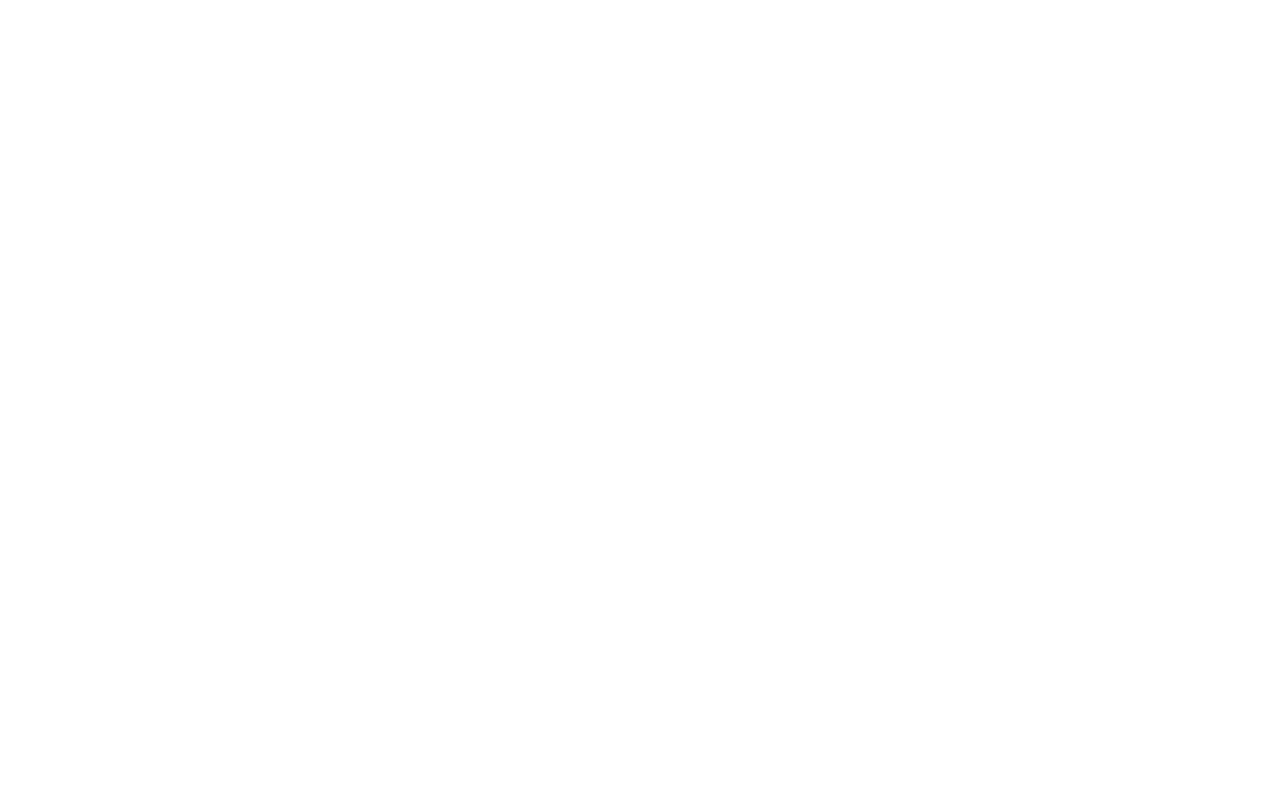
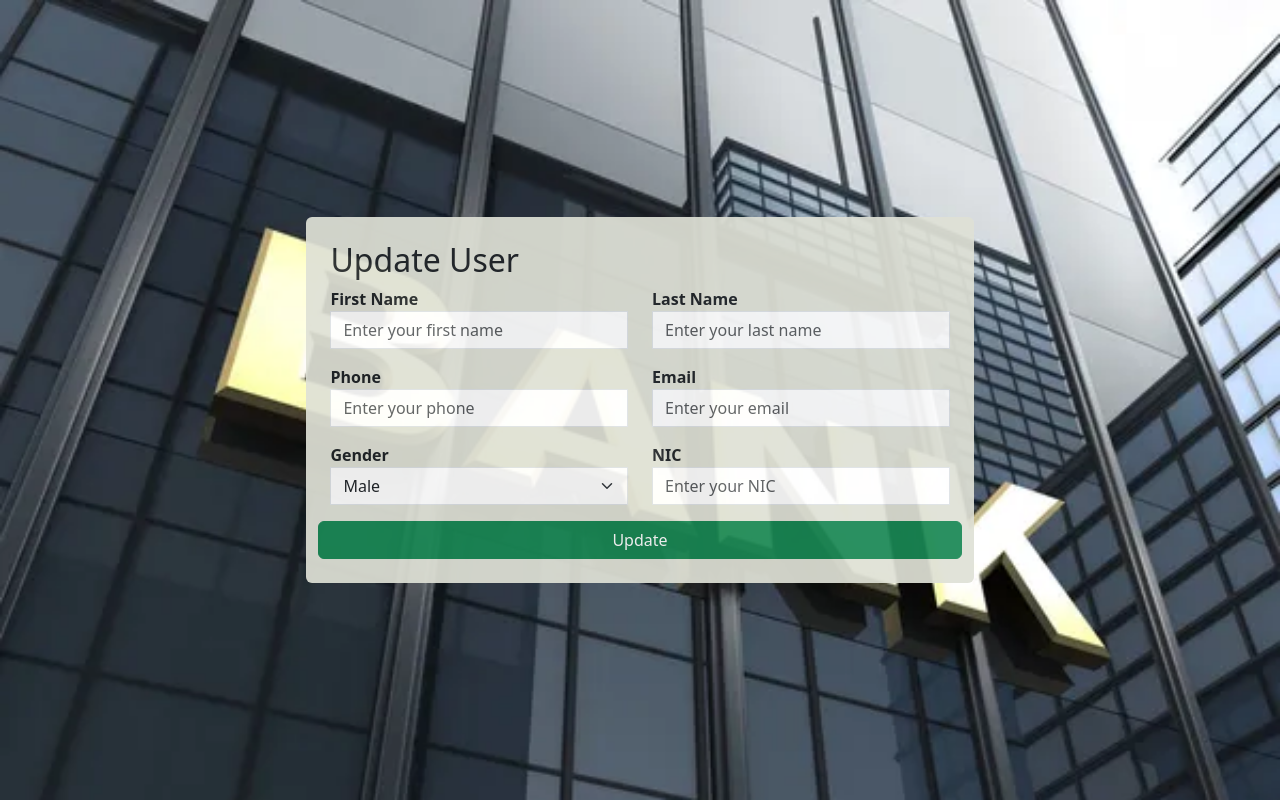
Before and after one commit to ChanvithaPraveen/banking_webapp, a React (Create React App) app in the folder client/: page /update-user/1 in a window 1280 px wide. Before the commit this address had no page. Built offline with nearby package versions, Linux system fonts and the light colour scheme; no server answers.

Commit message:
change styles & created update user feature

```diff
--- a/client/src/App.js
+++ b/client/src/App.js
@@ -19,7 +19,7 @@
           <Route path="/login" element={<Login />} />
           <Route path="/registration" element={<Registration />} />
           <Route path="/users" element={<Users />} />
-          <Route path="/update-user/" element={<UpdateUser />} />
+          <Route path="/update-user/:id" element={<UpdateUser />} />
           <Route path="/account-balances" element={<AccountBalances />} />
           <Route path="/bill-payment" element={<BillPayment />} />
           <Route path="/transaction-history" element={<TransactionHistory />} />
--- a/client/src/components/Login.css
+++ b/client/src/components/Login.css
@@ -1,5 +1,5 @@
 .loginPage {
-    background-image: url('D:\Git Hub Projects\React_Banking_Web\banking_webapp\client\src\assets\laptop_phone_clock_178806_300x168.jpg');
+    background-image: url('../assets/background.jpg');
     background-size: 100%; /* Optional: Scale the image to cover the entire background */
     background-repeat: no-repeat; /* Optional: Prevent image from repeating */
     background-position: top;
--- a/client/src/components/Login.jsx
+++ b/client/src/components/Login.jsx
@@ -18,7 +18,7 @@
         .then(result => {console.log(result)
             if(result.data.status === 'ok'){
                 alert('Login Successfull');
-                navigate('/transaction-history');
+                navigate('/users');
             } else {
                 alert('Login Failed');
                 console.log(result);
--- a/client/src/components/Registration.css
+++ b/client/src/components/Registration.css
@@ -1,5 +1,5 @@
 .registrationPage {
-    background-image: url('D:\Git Hub Projects\React_Banking_Web\banking_webapp\client\src\assets\laptop_phone_clock_178806_300x168.jpg');
+    background-image: url('../assets/background.jpg');
     background-size: 100%; /* Optional: Scale the image to cover the entire background */
     background-repeat: no-repeat; /* Optional: Prevent image from repeating */
     background-position: top;
--- a/client/src/components/Registration.jsx
+++ b/client/src/components/Registration.jsx
@@ -43,10 +43,6 @@
                 alert('Passwords do not match');
             }
         });
-
-
-
-
     };
 
     return (
--- a/client/src/components/UpdateUser.css
+++ b/client/src/components/UpdateUser.css
@@ -0,0 +1,15 @@
+.updatePage {
+    background-image: url('../assets/background.jpg');
+    background-size: 100%; /* Optional: Scale the image to cover the entire background */
+    background-repeat: no-repeat; /* Optional: Prevent image from repeating */
+    background-position: top;
+    box-sizing: border-box;
+    width: 100%;
+    margin-top: 0;
+    padding: 0px;
+ }
+
+ .p-4.rounded.w-90 {
+    background-color: #dfe1d6;
+    opacity: 0.92;
+ }
--- a/client/src/components/UpdateUser.jsx
+++ b/client/src/components/UpdateUser.jsx
@@ -1,10 +1,14 @@
-import React, { useState } from "react";
+import React, { useState, useEffect } from "react";
 import { Link } from "react-router-dom";
 import axios from 'axios';
 import bcrypt from 'bcryptjs';
 import { useNavigate } from 'react-router-dom';
+import "./UpdateUser.css";
+import { useParams } from "react-router-dom";
+
 
 const UpdateUser = () => {
+    const { id } = useParams();
 
     const [firstName, setFirstName] = useState('');
     const [lastName, setLastName] = useState('');
@@ -13,20 +17,44 @@
     const [gender, setGender] = useState('');
     const [nic, setNic] = useState('');
     const [password, setPassword] = useState('');
-    const [rePassword, setRePassword] = useState('');
 
     const navigate = useNavigate();
 
-    const handleSubmit = (e) => {
+    useEffect(() => {
+        axios.get('http://localhost:3000/getUser/'+id)
+            .then(result => {
+                console.log(result);
+                setFirstName(result.data.firstName);
+                setLastName(result.data.lastName);
+                setPhone(result.data.phone);
+                setEmail(result.data.email);
+                setGender(result.data.gender);
+                setNic(result.data.nic);
+                setPassword(result.data.password);
+            })
+            .catch(error => console.log(error));
+    }, []);
 
+    const handleUpdate = (e) => {
+        axios.put('http://127.0.0.1:3000/updateUser/'+id, {firstName, lastName, email, phone, gender, nic, password})
+            .then(result => {console.log(result)
+                console.log(gender);
+                if(result.request.status === 200){
+                    alert('Update Successfull');
+                    navigate('/users');
+                } else {
+                    alert('Update Failed');
+                }
+            })
+            .catch(err => console.log(err));
     };
 
     return (
-        <div className='registrationPage'>
-            <div className='d-flex justify-content-center align-items-center vh-100'>
-                <div className='bg-white p-3 rounded w-90'>
+        <div className='updatePage'>
+            <div className='d-flex justify-content-center align-items-center vh-100 update'>
+                <div className='p-4 rounded w-90'>
                     <h2>Update User</h2>
-                    <form onSubmit={handleSubmit} className="row">
+                    <form onSubmit={handleUpdate} className="row">
                         {/* Left Column */}
                         <div className="col-md-6">
                             <div className='mb-3'>
@@ -39,6 +67,7 @@
                                     autoComplete='off'
                                     className='form-control rounded-0'
                                     name='fname'
+                                    value={firstName}
                                     onChange={(e) => setFirstName(e.target.value)}
                                 />
                             </div>
@@ -53,6 +82,7 @@
                                     autoComplete='off'
                                     className='form-control rounded-0'
                                     name='phone'
+                                    value={phone}
                                     onChange={(e) => setPhone(e.target.value)}
                                 />
                             </div>
@@ -72,7 +102,7 @@
                                 </select>
                             </div>
 
-                            <div className='mb-3'>
+                            {/* <div className='mb-3'>
                                 <label htmlFor="password" className='password'>
                                     <strong>Password</strong>
                                 </label>
@@ -82,9 +112,10 @@
                                     autoComplete='off'
                                     className='form-control rounded-0'
                                     name='password'
+                                    value={password}
                                     onChange={(e) => setPassword(bcrypt.hashSync(e.target.value, 10))}
                                 />
-                            </div>
+                            </div> */}
 
 
                         </div>
@@ -101,6 +132,7 @@
                                     autoComplete='off'
                                     className='form-control rounded-0'
                                     name='lastName'
+                                    value={lastName}
                                     onChange={(e) => setLastName(e.target.value)}
                                 />
                             </div>
@@ -115,6 +147,7 @@
                                     autoComplete='off'
                                     className='form-control rounded-0'
                                     name='email'
+                                    value={email}
                                     onChange={(e) => setEmail(e.target.value)}
                                 />
                             </div>
@@ -129,11 +162,12 @@
                                     autoComplete='off'
                                     className='form-control rounded-0'
                                     name='nic'
+                                    value={nic}
                                     onChange={(e) => setNic(e.target.value)}
                                 />
                             </div>
 
-                            <div className='mb-3'>
+                            {/* <div className='mb-3'>
                                 <label htmlFor="rePassword" className='rePassword'>
                                     <strong>Re-Password</strong>
                                 </label>
@@ -143,14 +177,15 @@
                                     autoComplete='off'
                                     className='form-control rounded-0'
                                     name='rePassword'
+                                    value={rePassword}
                                     // onChange={(e) => setRePassword(bcrypt.hashSync(e.target.value, 10))}
                                     onChange={(e) => setRePassword(e.target.value)}
                                 />
-                            </div>
+                            </div> */}
 
                         </div>
 
-                        <button type='submit' className='btn btn-success w-80 rounded-0'>
+                        <button type='submit' className='btn btn-success w-100 rounded-10'>
                             Update
                         </button>
                     </form>
--- a/client/src/components/Users.css
+++ b/client/src/components/Users.css
@@ -0,0 +1,15 @@
+.usersPage {
+    background-image: url('../assets/background.jpg');
+    background-size: 100%; /* Optional: Scale the image to cover the entire background */
+    background-repeat: no-repeat; /* Optional: Prevent image from repeating */
+    background-position: top;
+    box-sizing: border-box;
+    width: 100%;
+    margin-top: 0;
+    padding: 0px;
+}
+
+.p-4.rounded.w-90 {
+    background-color: #dfe1d6;
+    opacity: 0.92;
+ }
--- a/client/src/components/Users.jsx
+++ b/client/src/components/Users.jsx
@@ -3,6 +3,7 @@
 import { Link } from "react-router-dom";
 import axios from 'axios';
 import { useEffect } from "react";
+import "./Users.css";
 
 const ButtonContainer = ({ children }) => (
     <div style={{ display: 'flex', gap: '10px' }}>{children}</div>
@@ -23,9 +24,11 @@
     }, []);
 
     return (
+        <div className='usersPage'>
             <div className="d-flex justify-content-center align-items-center vh-100">
-            <div className='bg-white p-3 rounded w-90'>
+                <div className='p-4 rounded w-90'>
                     <Link to='/registration' className="btn btn-success">+Add</Link>
+                    <br/><br/>
                     <table className="table">
                         <thead>
                             <tr>
@@ -38,31 +41,34 @@
                             </tr>
                         </thead>
 
+                        <br/>
+
                         <tbody>
                             {
                                 users.map((user) => {
                                     return (
                                     <tr>
-                                    <td>{user.firstName}</td>
-                                    <td>{user.lastName}</td>
-                                    <td>{user.email}</td>
-                                    <td>{user.phone}</td>
-                                    <td>{user.gender}</td>
-                                    <td>{user.nic}</td>
+                                        <td><strong>{user.firstName}</strong></td>
+                                        <td><strong>{user.lastName}</strong></td>
+                                        <td><strong>{user.email}</strong></td>
+                                        <td><strong>{user.phone}</strong></td>
+                                        <td><strong>{user.gender}</strong></td>
+                                        <td><strong>{user.nic}</strong></td>
                                         <td>
                                         <ButtonContainer>
-                                        <Link to='/update-user' className="btn btn-success">Update</Link>
+                                            <Link to={`/update-user/${user._id}`} className="btn btn-success">Update</Link>
                                             <Link to='/delete-user' className="btn btn-danger">Delete</Link>
                                         </ButtonContainer>
                                         </td>
                                     </tr>
-                                )
+                                    );
                                 })
                             }
                         </tbody>
                     </table>
                 </div>
             </div>
+        </div>
     );
 };
 
```
Also changed, not shown: client/src/assets/background.jpg (renamed from client/src/assets/laptop_phone_clock_178806_300x168.jpg), 1 other file (tests, documents, lock files or other folders). Lines whose indentation alone changed are shown as unchanged.
